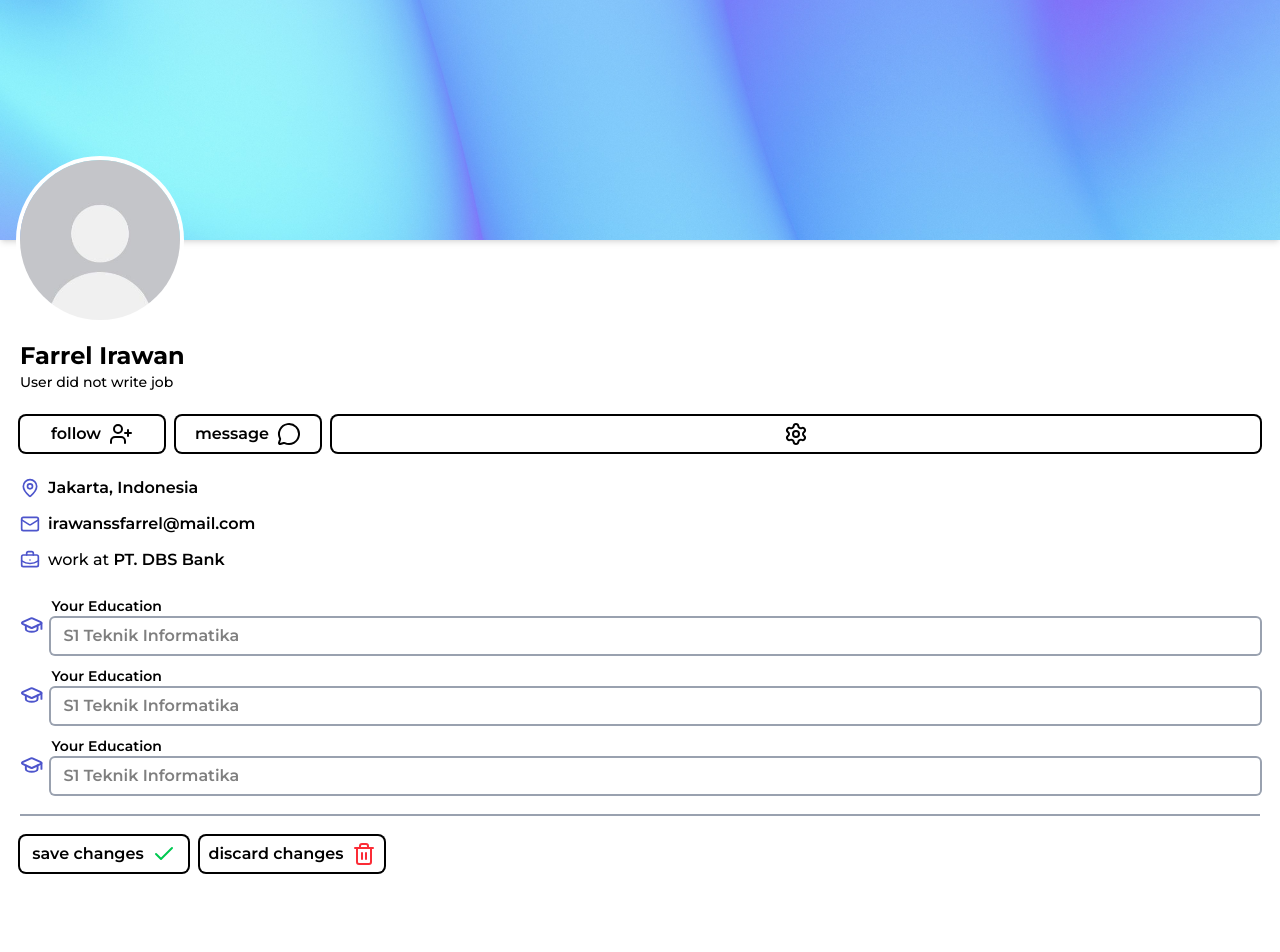
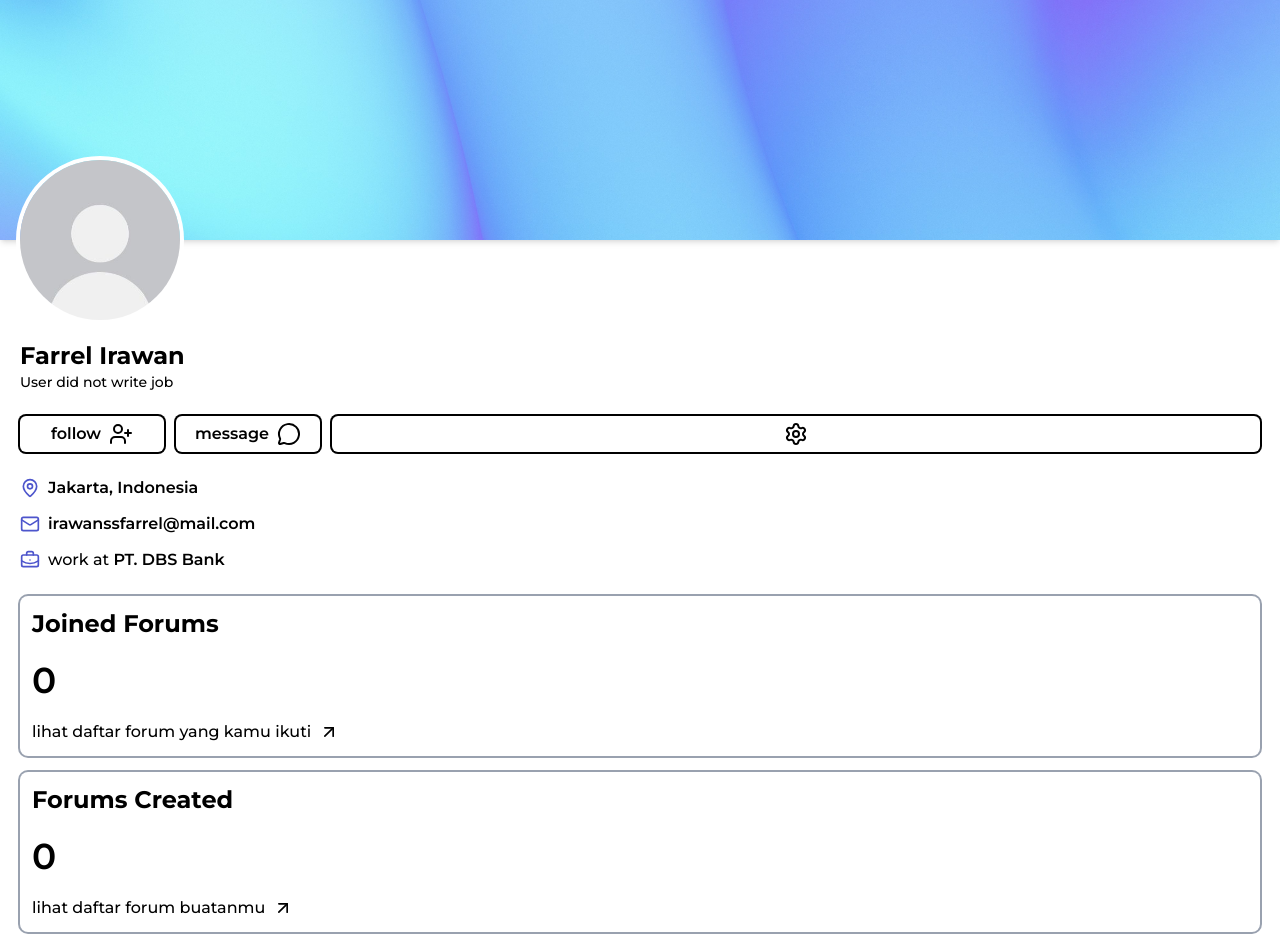
Before and after one commit to MrIrawan/indoforum, a Next.js app: page / in a window 1280 px wide. Shown: the top 952 px of the page. Before the commit the page ends 884 px from the top, so only its background shows below. Built offline with nearby package versions, Linux system fonts and the light colour scheme.

Commit message:
update: mengubah struktur projek dan memecah komponen mengikuti konsep atomic design

```diff
--- /dev/null
+++ b/src/components/container/ProfileActivity/ProfileActivity.js
@@ -0,0 +1,14 @@
+import UserJoinedForums from "@/components/ui/ProfileActivity/JoinedForums";
+import UserCreatedForums from "@/components/ui/ProfileActivity/CreatedForums";
+
+export default function UserProfileActivity({
+        createdCount = 0,
+        joinedCount = 0
+    }) {
+    return (
+        <div className="w-full pt-6 pb-6 flex flex-col justify-between items-center gap-4">
+            <UserJoinedForums count={joinedCount} />
+            <UserCreatedForums count={createdCount} />
+        </div>
+    )
+}
--- a/src/components/container/ProfileInfo/ProfileInfo.js
+++ b/src/components/container/ProfileInfo/ProfileInfo.js
@@ -17,6 +17,7 @@ export default function UserProfileInfo() {
     const [userInfo, setUserInfo] = useState(null);
     const [additionalInfo, setAdditionalInfo] = useState(null);
     return (
+        <>
         <div className="w-full pt-6">
             <ul className="flex flex-col gap-3">
                 <li className="flex items-center gap-2">
@@ -31,62 +32,8 @@ export default function UserProfileInfo() {
                     <BriefcaseBusinessIcon className="w-5 h-5 text-primary-color" />
                     <p className="text-base font-m-medium">work at <span className="font-m-semibold">PT. DBS Bank</span></p>
                 </li>
-                <li className="flex items-center gap-2">
-                    <div className="w-full h-[250px] flex flex-col gap-2 justify-between">
-                        <div className="w-full h-full bg-white flex flex-col gap-3 justify-between py-3">
-                            <div className="flex items-center gap-2">
-                                <GraduationCapIcon className="w-6 h-6 text-primary-color"/>
-                                <div className="flex flex-col gap-0.5 w-full">
-                                    <label htmlFor="education" className="text-sm font-m-semibold">Your Education</label>
-                                    <input
-                                        type="text"
-                                        placeholder="S1 Teknik Informatika"
-                                        className="text-base font-m-semibold ring-2 rounded-sm ring-gray-400 px-3 py-1.5 placeholder:font-m-semibold focus:outline-0"
-                                    />
-                                </div>
-                            </div>
-                            <div className="flex items-center gap-2">
-                                <GraduationCapIcon className="w-6 h-6 text-primary-color"/>
-                                <div className="flex flex-col gap-0.5 w-full">
-                                    <label htmlFor="education" className="text-sm font-m-semibold">Your Education</label>
-                                    <input
-                                        type="text"
-                                        placeholder="S1 Teknik Informatika"
-                                        className="text-base font-m-semibold ring-2 rounded-sm ring-gray-400 px-3 py-1.5 placeholder:font-m-semibold focus:outline-0"
-                                    />
-                                </div>
-                            </div>
-                            <div className="flex items-center gap-2">
-                                <GraduationCapIcon className="w-6 h-6 text-primary-color"/>
-                                <div className="flex flex-col gap-0.5 w-full">
-                                    <label htmlFor="education" className="text-sm font-m-semibold">Your Education</label>
-                                    <input
-                                        type="text"
-                                        placeholder="S1 Teknik Informatika"
-                                        className="text-base font-m-semibold ring-2 rounded-sm ring-gray-400 px-3 py-1.5 placeholder:font-m-semibold focus:outline-0"
-                                    />
-                                </div>
-                            </div>
-                        </div>
-                        <hr className="w-full h-1 border border-gray-400" />
-                        <div className="w-full h-4/12 bg-white flex items-center gap-3 py-3">
-                            <Button
-                                buttonStyle="ring-2 w-42 py-1.5 rounded-md flex items-center justify-center gap-2"
-                            >
-                                <p className="text-base font-m-semibold text-black">save changes</p>
-                                <CheckIcon className="w-6 h-6 text-green-500" />
-                            </Button>
-                            <Button
-                                buttonStyle="ring-2 w-46 py-1.5 rounded-md flex items-center justify-center gap-2"
-                            >
-                                    <p className="text-base font-m-semibold text-black">discard changes</p>
-                                    <Trash2Icon className="w-6 h-6 text-red-500" />
-                                </Button>
-                        </div>
-                    </div>
-                </li>
-                {/* additional info */}
             </ul>
         </div>
+        </>
     )
 }
--- a/src/components/pages/UserProfilePage.js
+++ b/src/components/pages/UserProfilePage.js
@@ -5,12 +5,14 @@ import { useState } from "react"
 import UserProfileLayout from "../layout/UserProfileLayout";
 import ProfileNameLayout from "../layout/ProfileNameLayout";
 import UserProfileInfo from "../container/ProfileInfo/ProfileInfo";
+import UserProfileActivity from "../container/ProfileActivity/ProfileActivity";
 
 export default function UserProfilePage() {
     return (
         <UserProfileLayout>
             <ProfileNameLayout />
             <UserProfileInfo />
+            <UserProfileActivity />
         </UserProfileLayout>
     )
 }
--- /dev/null
+++ b/src/components/ui/ProfileActivity/CreatedForums.js
@@ -0,0 +1,19 @@
+import Button from "../button/Buttons"
+import { ArrowUpRight } from "lucide-react"
+
+export default function UserCreatedForums({ count = 0 }) {
+    return (
+        <div className="flex flex-col bg-white justify-between gap-2 w-full h-40 p-3 ring-2 ring-gray-400 rounded-lg">
+            <h2 className="text-2xl font-m-bold m-0 capitalize">forums created</h2>
+            <p className="text-4xl font-m-semibold">{ count }</p>
+            <Button
+                link="/profile/activity/forums-created"
+                buttonStyle="w-full"
+                linkStyle="w-full flex items-center gap-2"
+            >
+                <p className="text-base font-m-medium">lihat daftar forum buatanmu</p>
+                <ArrowUpRight className="w-5 h-5" />
+            </Button>
+        </div>
+    )
+}
--- /dev/null
+++ b/src/components/ui/ProfileActivity/JoinedForums.js
@@ -0,0 +1,19 @@
+import Button from "../button/Buttons"
+import { ArrowUpRight } from "lucide-react"
+
+export default function UserJoinedForums({ count = 0 }) {
+    return (
+        <div className="flex flex-col bg-white justify-between gap-2 w-full h-40 p-3 ring-2 ring-gray-400 rounded-lg">
+            <h2 className="text-2xl font-m-bold m-0 capitalize">joined forums</h2>
+            <p className="text-4xl font-m-semibold">{ count }</p>
+            <Button
+                link="/profile/activity/joined-forums"
+                buttonStyle="w-full"
+                linkStyle="w-full flex items-center gap-2"
+            >
+                <p className="text-base font-m-medium">lihat daftar forum yang kamu ikuti</p>
+                <ArrowUpRight className="w-5 h-5" />
+            </Button>
+        </div>
+    )
+}
```
